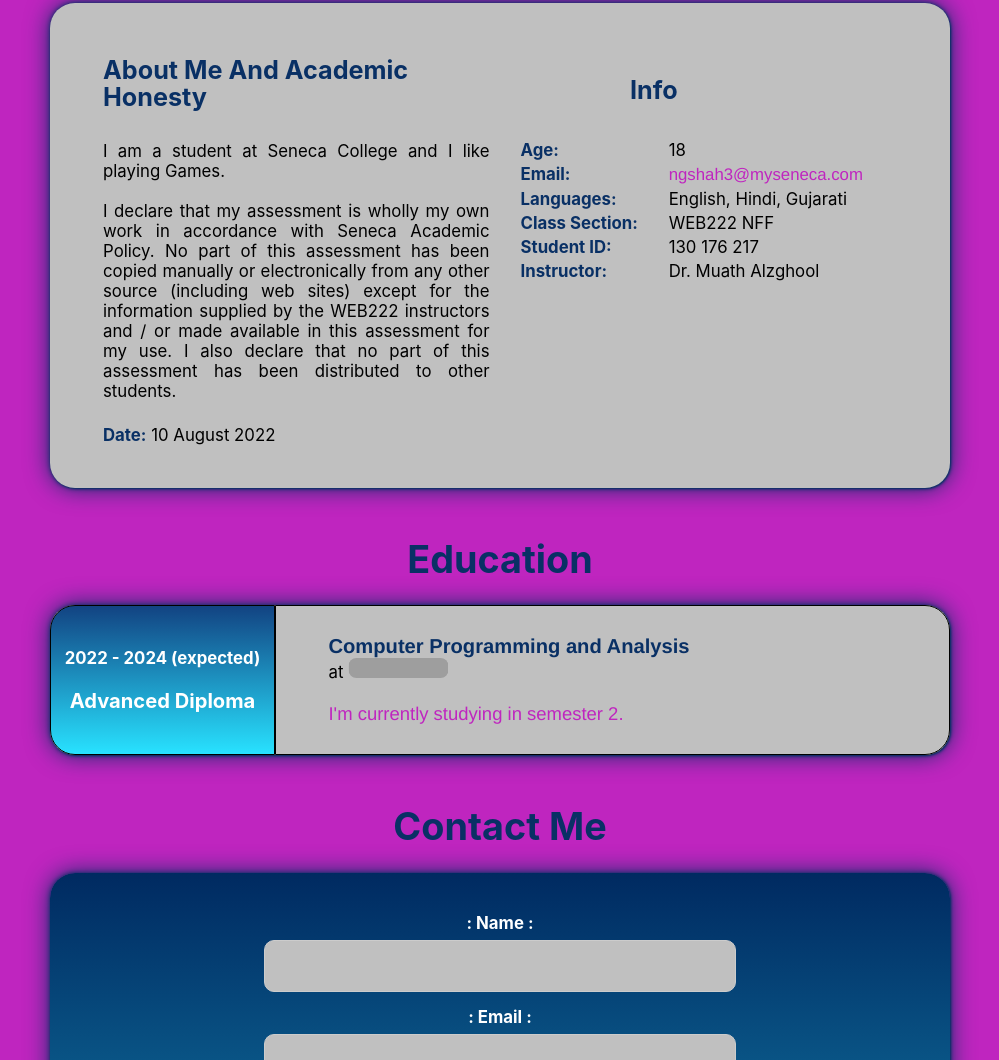
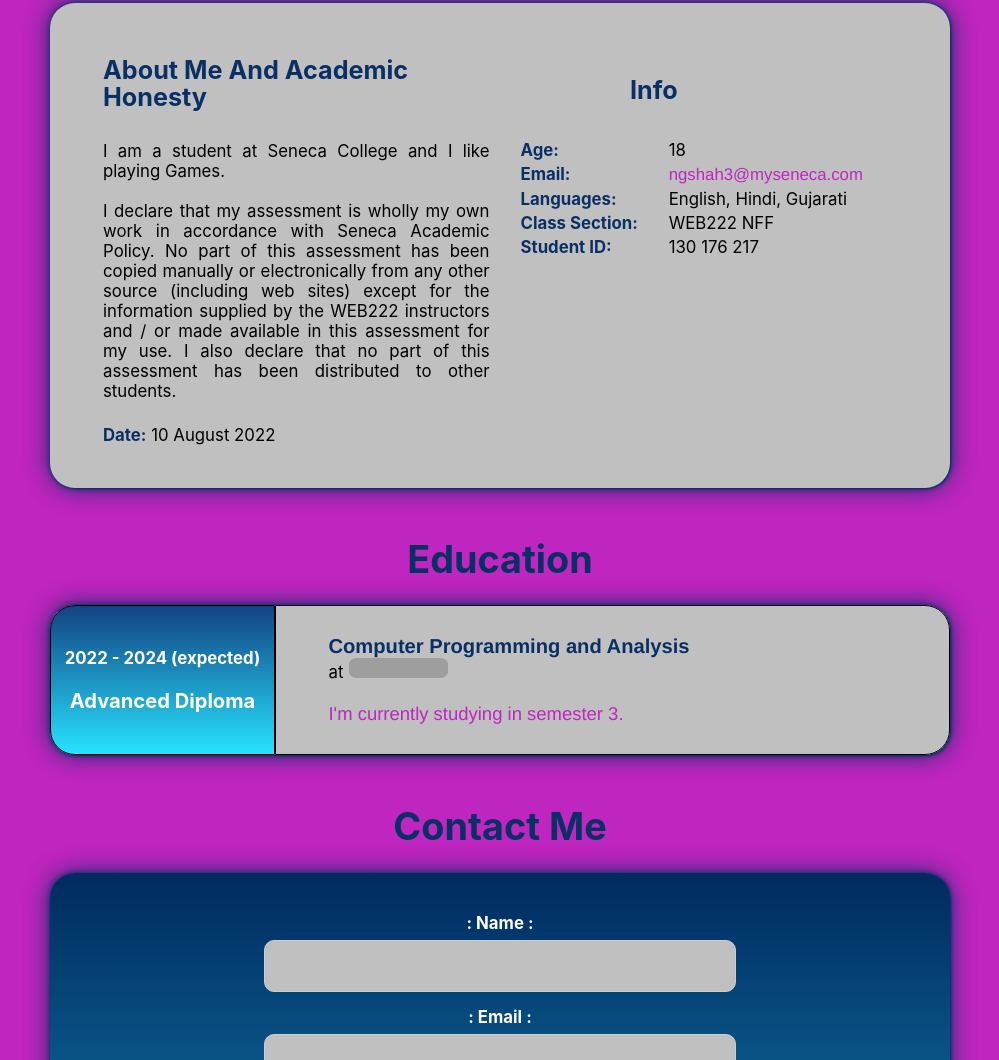
Before and after one commit to NishitShah18/final_web222, a plain HTML site: page index.html in a window 1280 px wide. Shown: the part 1125-2185 px from the top of the page, without its empty margins (140-1139 px from the left). Drawn offline with Linux system fonts and the light colour scheme; grey boxes are pictures that could not be loaded.

Commit message:
Update index.html

```diff
--- a/index.html
+++ b/index.html
@@ -111,10 +111,6 @@
                         <td style="text-align: left;"><b>Student ID:</b></td>
                         <td style="text-align: left;">130 176 217</td>
                     </tr>
-                    <tr>
-                        <td style="text-align: left;"><b>Instructor:</b></td>
-                        <td style="text-align: left;">Dr. Muath Alzghool</td>
-                    </tr>
                 </table>
             </div>
         </div>
@@ -145,7 +141,7 @@
                     <br>
                     <a href="https://www.senecacollege.ca/programs/fulltime/CPA/courses.html#menu"
                         style="font-size: 110%;">
-                        I'm currently studying in semester 2.
+                        I'm currently studying in semester 3.
                     </a>
                 </span>
             </div>
```
